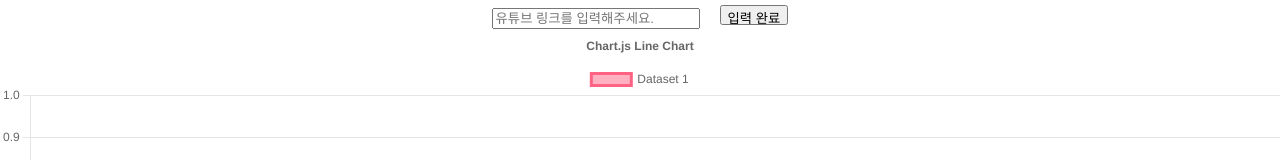
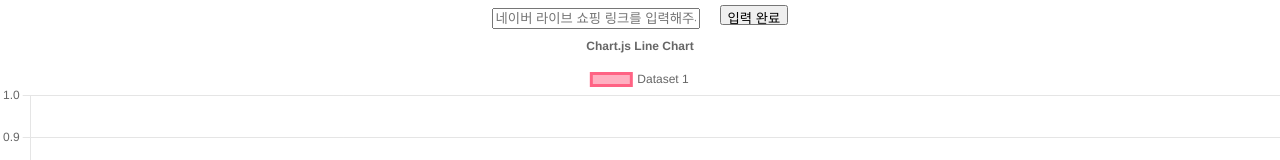
Before and after one commit to Woojin-Choi/naver-live-chat-analyzer, a React (Create React App) app: page / in a window 1280 px wide. Shown: the top 160 px of the page. Built offline with nearby package versions, Linux system fonts and the light colour scheme.

Commit message:
publish setting

```diff
--- a/package.json
+++ b/package.json
@@ -1,4 +1,5 @@
 {
+  "homepage": "https://Woojin-Choi.github.io/naver-live-chat-analyzer/ ",
   "name": "naver-live",
   "version": "0.1.0",
   "private": true,
@@ -9,6 +10,7 @@
     "axios": "^1.1.2",
     "chart.js": "^3.9.1",
     "faker": "^6.6.6",
+    "gh-pages": "^4.0.0",
     "react": "^18.2.0",
     "react-chartjs-2": "^4.3.1",
     "react-charts": "^2.0.0-beta.7",
@@ -20,7 +22,9 @@
     "start": "react-scripts start",
     "build": "react-scripts build",
     "test": "react-scripts test",
-    "eject": "react-scripts eject"
+    "eject": "react-scripts eject",
+    "deploy": "gh-pages -d build",
+    "predeploy": "yarn build"
   },
   "eslintConfig": {
     "extends": [
--- a/src/App.js
+++ b/src/App.js
@@ -194,7 +194,7 @@ function App() {
           className="mainPageLinkInput"
           onChange={onYoutubeLinkInputChange}
           value={videoLink}
-          placeholder="유튜브 링크를 입력해주세요."
+          placeholder="네이버 라이브 쇼핑 링크를 입력해주세요."
         />
         <button
           className="mainPageLinkInputButton"
```
Also changed, not shown: 1 other file (tests, documents, lock files or other folders).
